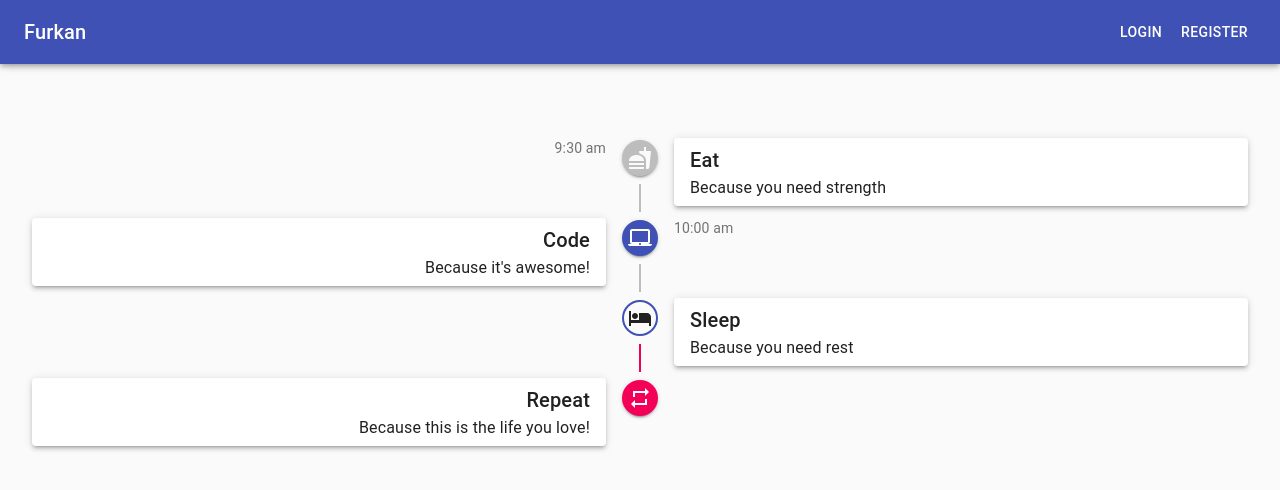
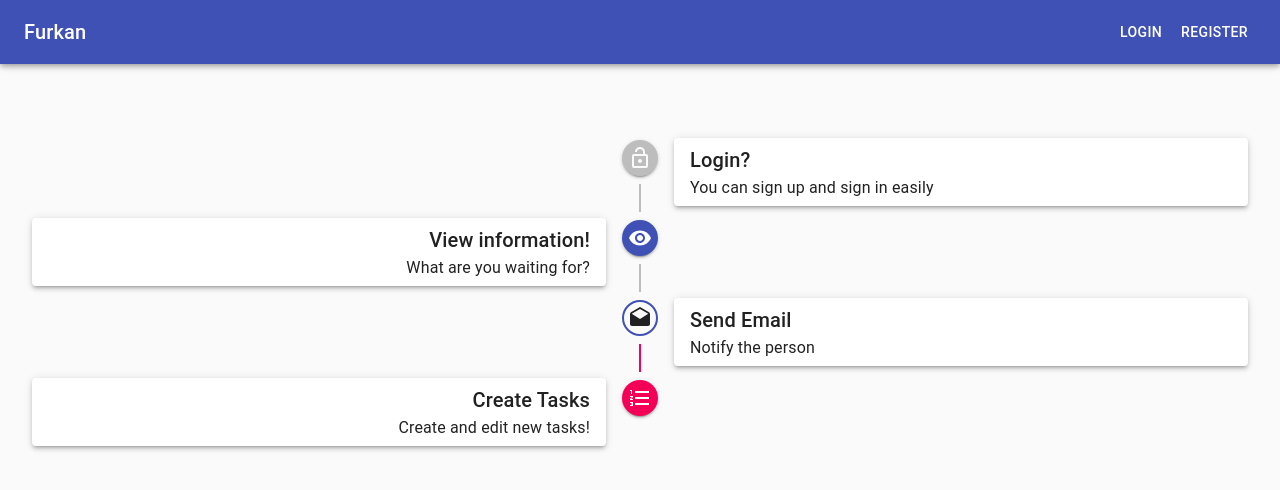
Before and after one commit to ffcabbar/MERN-Employee-Information-System, a React (Create React App) app in the folder client/: page / in a window 1280 px wide. Shown: the top 490 px of the page. Built offline with nearby package versions, Linux system fonts and the light colour scheme; no server answers.

Commit message:
Home updated

```diff
--- a/client/src/components/Pages/Home.js
+++ b/client/src/components/Pages/Home.js
@@ -7,10 +7,14 @@ import {
   TimelineSeparator,
   TimelineConnector,
   TimelineContent,
-  TimelineOppositeContent,
   TimelineDot,
 } from "@material-ui/lab";
-import { Fastfood, LaptopMac, Hotel, Repeat } from "@material-ui/icons";
+import {
+  LockOpen,
+  Visibility,
+  Drafts,
+  FormatListNumbered,
+} from "@material-ui/icons";
 import { Paper, Typography } from "@material-ui/core";
 
 const useStyles = makeStyles((theme) => ({
@@ -33,75 +37,65 @@ const Home = () => {
       {userData.user ? null : (
         <Timeline align="alternate">
           <TimelineItem>
-            <TimelineOppositeContent>
-              <Typography variant="body2" color="textSecondary">
-                9:30 am
-              </Typography>
-            </TimelineOppositeContent>
             <TimelineSeparator>
               <TimelineDot>
-                <Fastfood />
+                <LockOpen />
               </TimelineDot>
               <TimelineConnector />
             </TimelineSeparator>
             <TimelineContent>
               <Paper elevation={3} className={classes.paper}>
                 <Typography variant="h6" component="h1">
-                  Eat
+                  Login?
                 </Typography>
-                <Typography>Because you need strength</Typography>
+                <Typography>You can sign up and sign in easily</Typography>
               </Paper>
             </TimelineContent>
           </TimelineItem>
           <TimelineItem>
-            <TimelineOppositeContent>
-              <Typography variant="body2" color="textSecondary">
-                10:00 am
-              </Typography>
-            </TimelineOppositeContent>
             <TimelineSeparator>
               <TimelineDot color="primary">
-                <LaptopMac />
+                <Visibility />
               </TimelineDot>
               <TimelineConnector />
             </TimelineSeparator>
             <TimelineContent>
               <Paper elevation={3} className={classes.paper}>
                 <Typography variant="h6" component="h1">
-                  Code
+                  View information!
                 </Typography>
-                <Typography>Because it&apos;s awesome!</Typography>
+                <Typography>What are you waiting for?</Typography>
               </Paper>
             </TimelineContent>
           </TimelineItem>
           <TimelineItem>
             <TimelineSeparator>
               <TimelineDot color="primary" variant="outlined">
-                <Hotel />
+                <Drafts />
               </TimelineDot>
               <TimelineConnector className={classes.secondaryTail} />
             </TimelineSeparator>
             <TimelineContent>
               <Paper elevation={3} className={classes.paper}>
                 <Typography variant="h6" component="h1">
-                  Sleep
+                  Send Email
                 </Typography>
-                <Typography>Because you need rest</Typography>
+                <Typography>Notify the person</Typography>
               </Paper>
             </TimelineContent>
           </TimelineItem>
           <TimelineItem>
             <TimelineSeparator>
               <TimelineDot color="secondary">
-                <Repeat />
+                <FormatListNumbered />
               </TimelineDot>
             </TimelineSeparator>
             <TimelineContent>
               <Paper elevation={3} className={classes.paper}>
                 <Typography variant="h6" component="h1">
-                  Repeat
+                  Create Tasks
                 </Typography>
-                <Typography>Because this is the life you love!</Typography>
+                <Typography>Create and edit new tasks!</Typography>
               </Paper>
             </TimelineContent>
           </TimelineItem>
```
